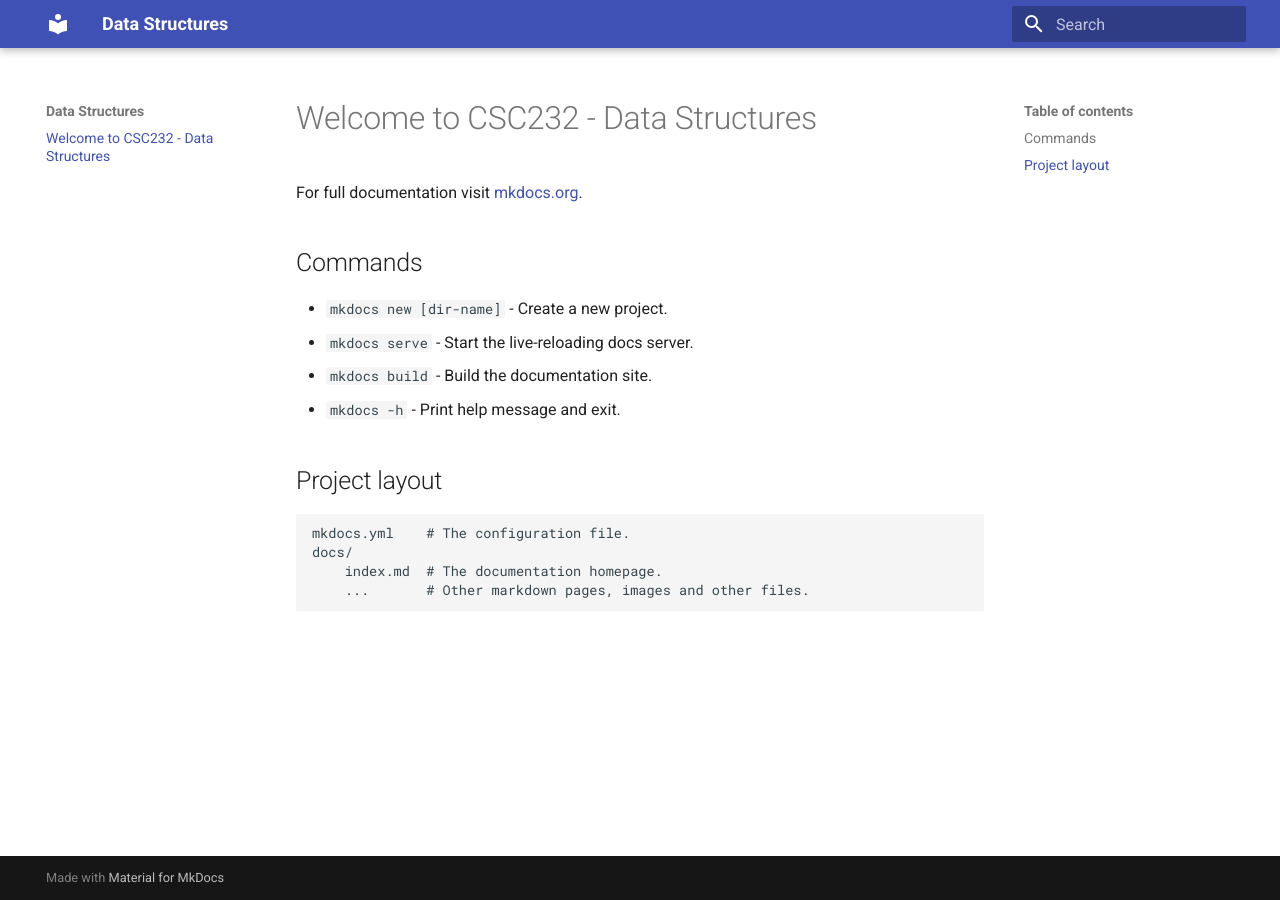
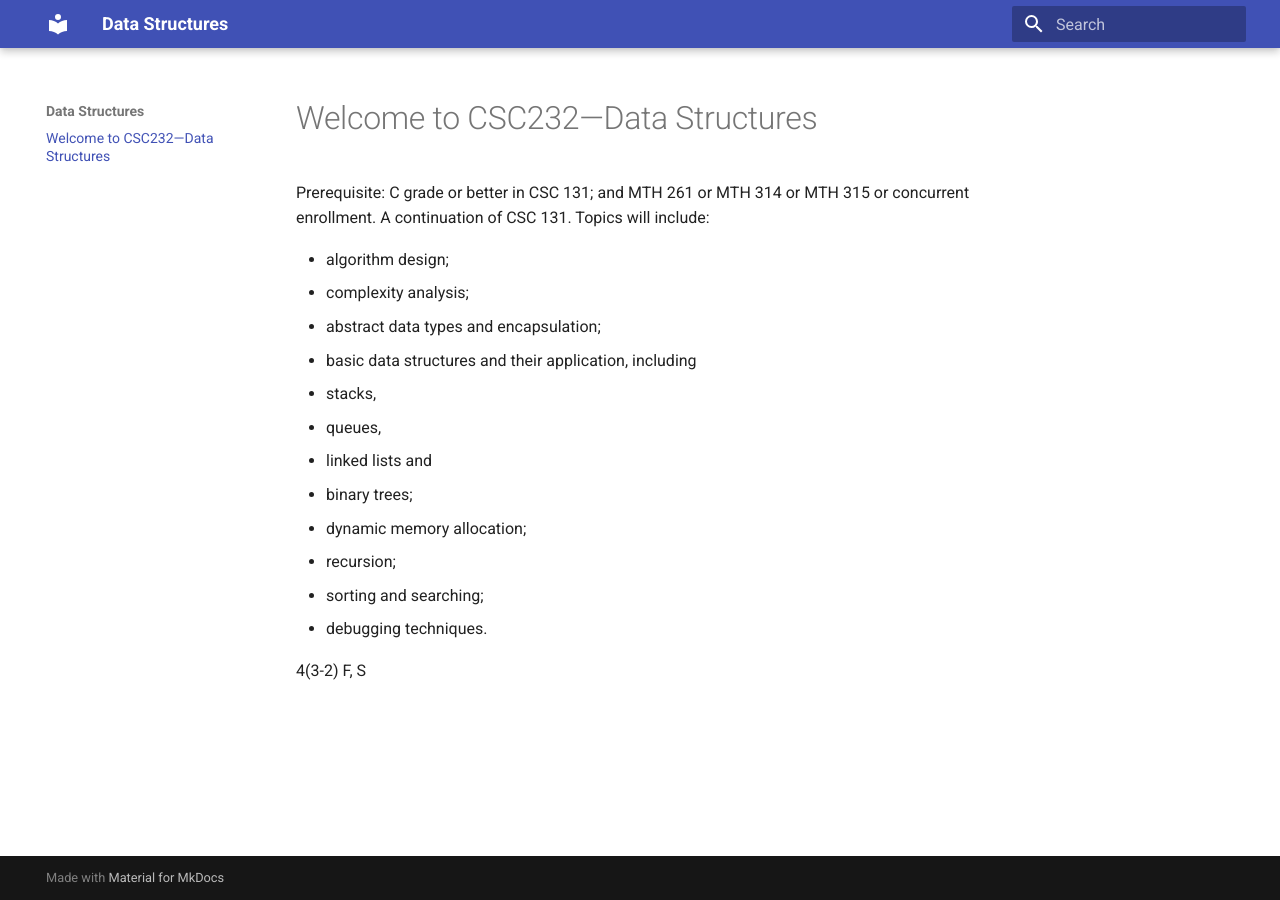
Before and after one commit to msu-csc232-fa25/notes, an MkDocs documentation site: the page built from docs/index.md, in a window 1280 px wide. Built offline with MkDocs 1.6.1 and Material for MkDocs 9.7.7, drawn with Linux system fonts in a browser that asks for light colours.

Commit message:
Move course description to the main page in mkdocs

```diff
--- a/docs/index.md
+++ b/docs/index.md
@@ -1,17 +1,19 @@
-# Welcome to CSC232 - Data Structures
+# Welcome to CSC232—Data Structures
 
-For full documentation visit [mkdocs.org](https://www.mkdocs.org).
+Prerequisite: C grade or better in CSC 131; and MTH 261 or MTH 314 or MTH
+315 or concurrent enrollment. A continuation of CSC 131. Topics will include:
 
-## Commands
+* algorithm design;
+* complexity analysis;
+* abstract data types and encapsulation;
+* basic data structures and their application, including
+  * stacks,
+  * queues,
+  * linked lists and
+  * binary trees;
+* dynamic memory allocation;
+* recursion;
+* sorting and searching;
+* debugging techniques.
 
-* `mkdocs new [dir-name]` - Create a new project.
-* `mkdocs serve` - Start the live-reloading docs server.
-* `mkdocs build` - Build the documentation site.
-* `mkdocs -h` - Print help message and exit.
-
-## Project layout
-
-    mkdocs.yml    # The configuration file.
-    docs/
-        index.md  # The documentation homepage.
-        ...       # Other markdown pages, images and other files.
+4(3-2) F, S
```
Also changed, not shown: README.md (+2 -1 lines).
